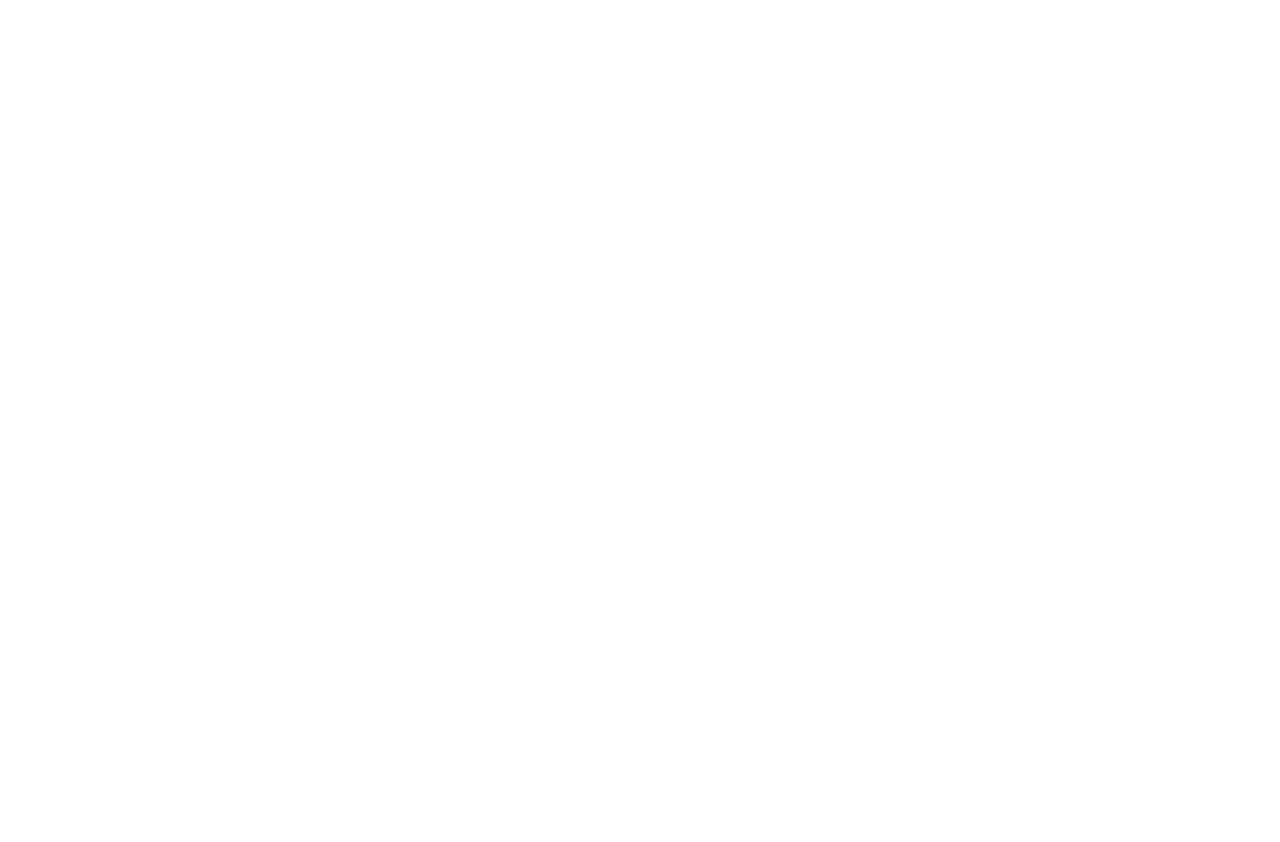
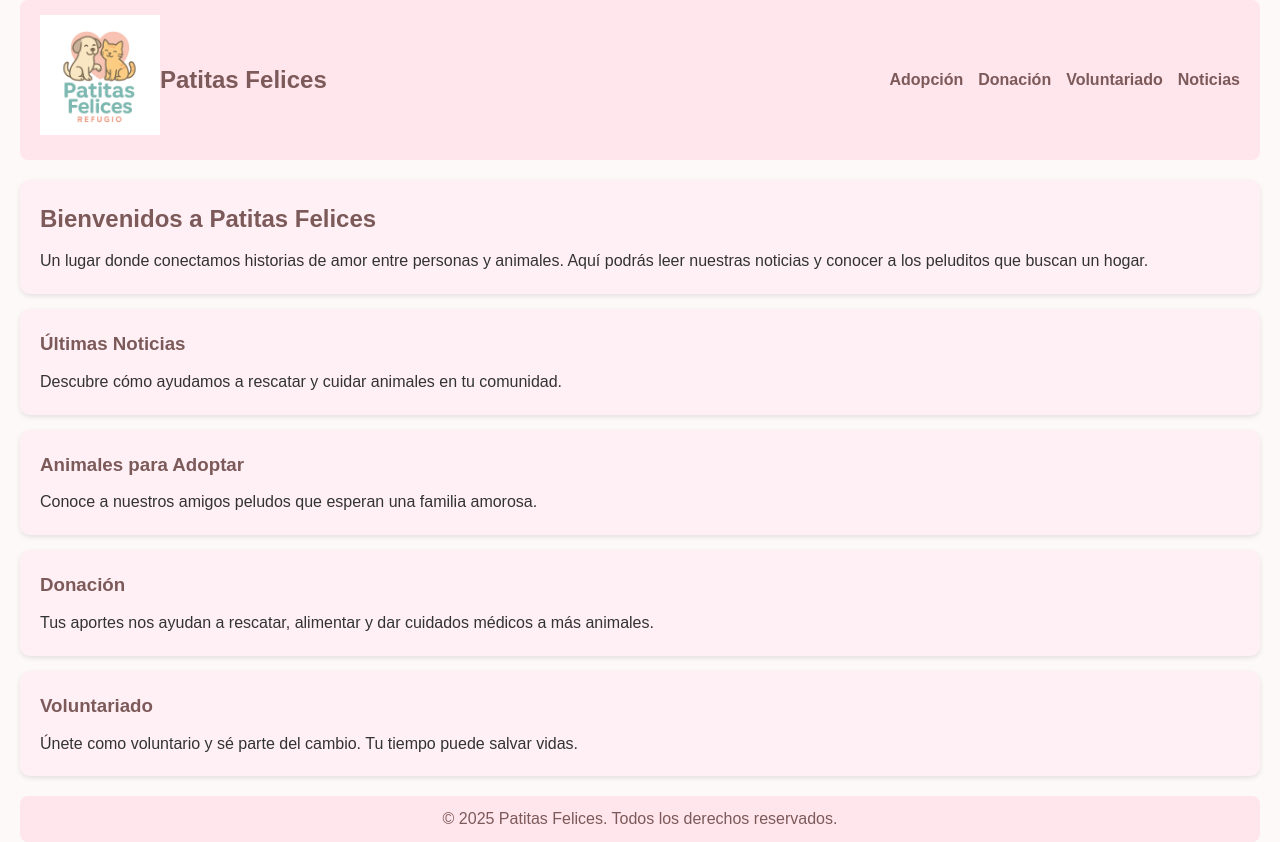
Before and after one commit to ValeriaBelt/Patitas-Felices, a plain HTML site: page index.html in a window 1280 px wide. Before the commit the page ends 800 px from the top, so only its background shows below. Drawn offline with Linux system fonts and the light colour scheme.

Commit message:
logo,barra estructura basica de la pagina

```diff
--- a/index.html
+++ b/index.html
@@ -1,12 +1,56 @@
 <!DOCTYPE html>
-<html lang="en">
+<html lang="es">
 <head>
-    <meta charset="UTF-8">
-    <meta name="viewport" content="width=device-width, initial-scale=1.0">
-    <title>Patitas Felices</title>
-    <link rel="stylesheet" href="styles.css">
+  <meta charset="UTF-8">
+  <meta name="viewport" content="width=device-width, initial-scale=1.0">
+  <title>Patitas Felices</title>
+  <link rel="stylesheet" href="styles.css">
 </head>
 <body>
+  <header>
+    <div class="logo-container">
+      <img src="images/logo.jpg" alt="Logo Patitas Felices" class="logo">
+      <h1>Patitas Felices</h1>
+    </div>
+    <nav>
+      <ul>
+        <li><a href="#">Adopción</a></li>
+        <li><a href="#">Donación</a></li>
+        <li><a href="#">Voluntariado</a></li>
+        <li><a href="#">Noticias</a></li>
+      </ul>
+    </nav>
+  </header>
 
+  <main>
+    <section class="intro">
+      <h2>Bienvenidos a Patitas Felices</h2>
+      <p>Un lugar donde conectamos historias de amor entre personas y animales. Aquí podrás leer nuestras noticias y conocer a los peluditos que buscan un hogar.</p>
+    </section>
+
+    <section>
+      <h3>Últimas Noticias</h3>
+      <p>Descubre cómo ayudamos a rescatar y cuidar animales en tu comunidad.</p>
+    </section>
+
+    <section>
+      <h3>Animales para Adoptar</h3>
+      <p>Conoce a nuestros amigos peludos que esperan una familia amorosa.</p>
+    </section>
+
+    <section>
+      <h3>Donación</h3>
+      <p>Tus aportes nos ayudan a rescatar, alimentar y dar cuidados médicos a más animales.</p>
+    </section>
+
+    <section>
+      <h3>Voluntariado</h3>
+      <p>Únete como voluntario y sé parte del cambio. Tu tiempo puede salvar vidas.</p>
+    </section>
+  </main>
+
+  <footer>
+    <p>© 2025 Patitas Felices. Todos los derechos reservados.</p>
+  </footer>
 </body>
 </html>
--- a/script.js
+++ b/script.js
@@ -0,0 +1,2 @@
+
+console.log("Patitas Felices cargado 🐾");
--- a/styles.css
+++ b/styles.css
@@ -0,0 +1,89 @@
+
+* {
+  margin: 0;
+  padding: 0;
+  box-sizing: border-box;
+}
+
+body {
+  font-family: Arial, sans-serif;
+  line-height: 1.6;
+  background-color: #fef9f9; /* pastel suave */
+  color: #333;
+  padding: 0 20px;
+}
+
+/* Header */
+header {
+  display: flex;
+  justify-content: space-between;
+  align-items: center;
+  background-color: #ffe5ec; /* rosado pastel */
+  padding: 15px 20px;
+  border-radius: 8px;
+  margin-bottom: 20px;
+}
+
+.logo-container {
+  display: flex;
+  align-items: center;
+}
+
+.logo {
+  height: 60px; /* ajusta el tamaño del logo */
+  margin-right: 10px;
+}
+
+header h1 {
+  font-size: 1.5rem;
+  color: #7d5a5a;
+}
+
+/* Navegación */
+nav ul {
+  list-style: none;
+  display: flex;
+  gap: 15px;
+}
+
+nav ul li a {
+  text-decoration: none;
+  color: #7d5a5a;
+  font-weight: bold;
+  transition: color 0.3s ease;
+}
+
+nav ul li a:hover {
+  color: #ff6f91; /* un pastel más fuerte */
+}
+
+/* Secciones */
+main section {
+  background: #fff0f6; /* fondo pastel */
+  padding: 20px;
+  margin-bottom: 15px;
+  border-radius: 10px;
+  box-shadow: 0px 2px 5px rgba(0,0,0,0.1);
+}
+
+main h2, main h3 {
+  color: #7d5a5a;
+  margin-bottom: 10px;
+}
+
+/* Footer */
+footer {
+  text-align: center;
+  margin-top: 20px;
+  padding: 10px;
+  background-color: #ffe5ec;
+  border-radius: 8px;
+  color: #7d5a5a;
+}
+
+.logo {
+  width: 120px;   /* Ajusta el tamaño */
+  height: auto;   /* Mantiene proporciones */
+  display: block;
+  margin: 0 auto 10px auto; /* Centrado con espacio abajo */
+}
```
Also changed, not shown: images/logo.jpg (added).
